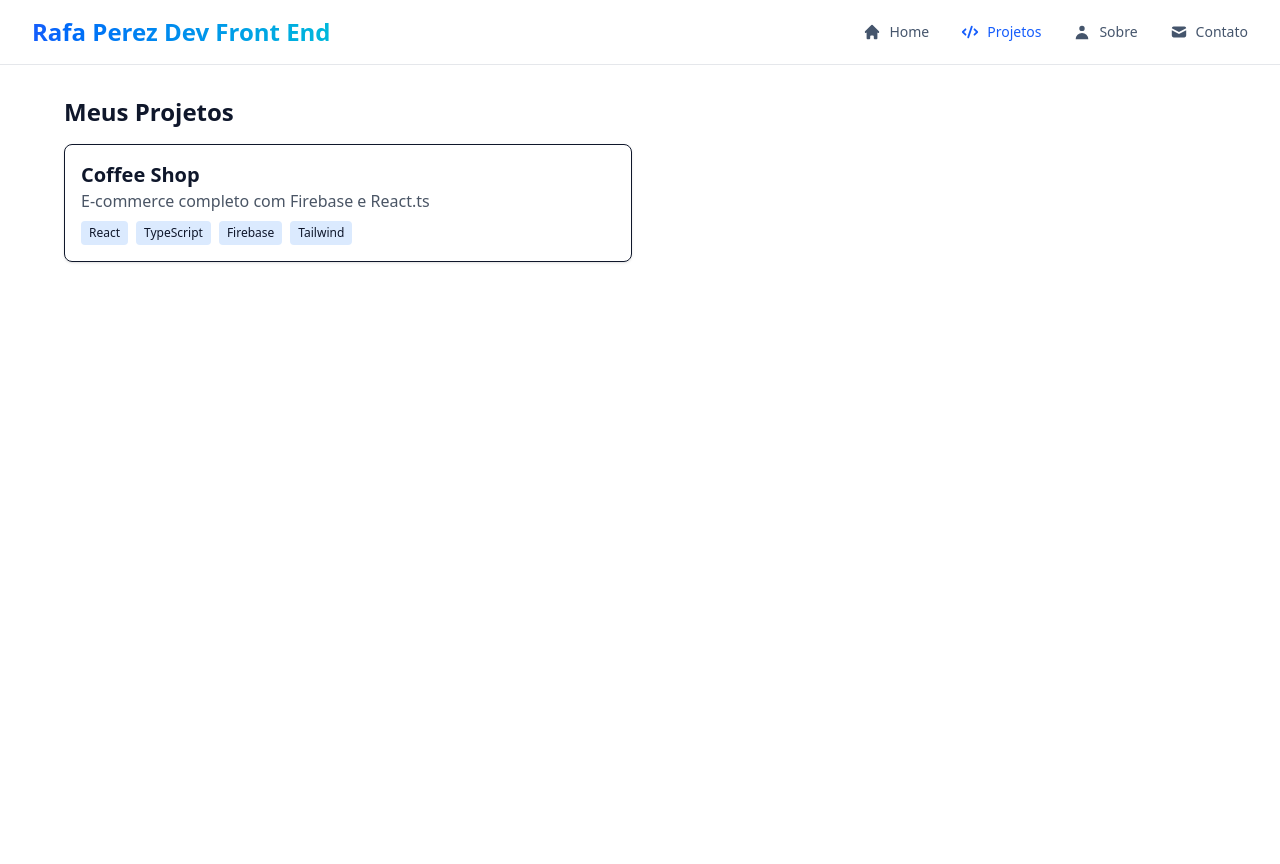
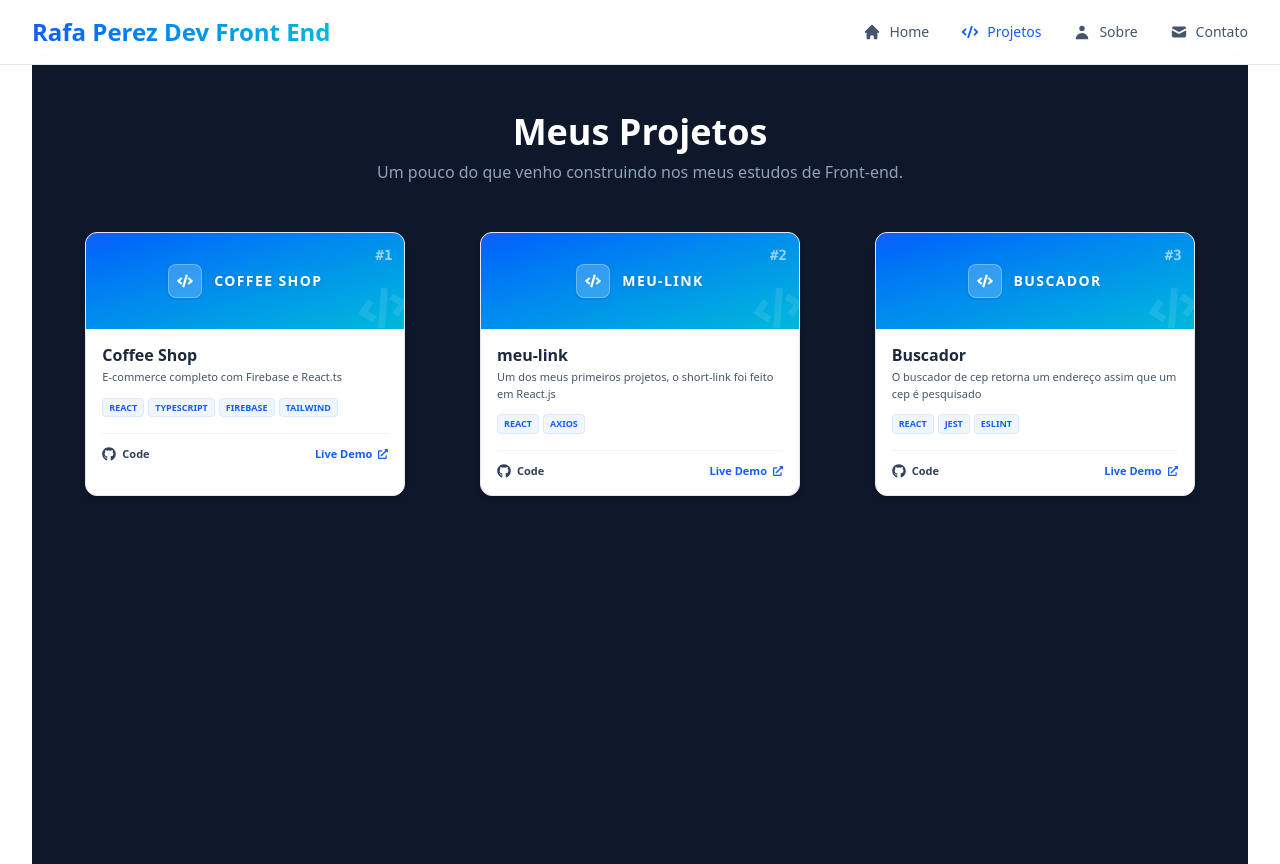
Before and after one commit to rafajperez/portfolio_rafajp, a React (Vite) app: page /projects in a window 1280 px wide. Before the commit the page ends 800 px from the top, so only its background shows below. Built offline with nearby package versions, Linux system fonts and the light colour scheme.

Commit message:
feature home

```diff
--- a/src/components/common/ProjectCard.tsx
+++ b/src/components/common/ProjectCard.tsx
@@ -1,54 +1,88 @@
-import { FaGithub, FaExternalLinkAlt } from "react-icons/fa";
+import { FaGithub, FaExternalLinkAlt, FaCode } from "react-icons/fa";
 import { type Project } from "../../types/project";
+
 interface ProjectCardProps {
   project: Project;
 }
 
 const ProjectCard = ({ project }: ProjectCardProps) => {
   return (
-    <div className="bg-white dark:bg-slate-800 rounded-xl overflow-hidden shadow-lg hover:shadow-2xl transition-shadow border border-gray-200 dark:border-slate-700">
-      {/* Espaço para Imagem - se não tiver, usa um placeholder colorido */}
-      <div className="h-48 bg-linear-to-br from-blue-500 to-purple-600 flex items-center justify-center text-white font-bold">
+    <div className="bg-white dark:bg-slate-800 rounded-xl overflow-hidden shadow-md hover:shadow-xl transition-all duration-300 border border-gray-200 dark:border-slate-700 flex flex-col w-full max-w-[320px] mx-auto">
+      {/* Header Compacto - Reduzido para h-24 */}
+      <div className="h-24 bg-gradient-to-br from-blue-600 to-cyan-500 flex items-center justify-center text-white relative px-4 overflow-hidden shrink-0">
+        {/* Ícone de fundo ainda menor */}
+        <FaCode
+          size={50}
+          className="absolute -bottom-1 -right-1 opacity-10 -rotate-12"
+        />
+
         {project.imageUrl ? (
-          <img src={project.imageUrl} alt={project.title} />
+          <img
+            src={project.imageUrl}
+            alt={project.title}
+            className="absolute inset-0 w-full h-full object-cover"
+          />
         ) : (
-          project.title
+          <div className="relative z-10 flex items-center gap-3">
+            {/* Círculo do ícone bem pequeno agora */}
+            <div className="bg-white/20 p-2 rounded-lg backdrop-blur-md border border-white/30 shadow-sm">
+              <FaCode size={16} className="text-white" />
+            </div>
+
+            {/* Nome do projeto ao lado do ícone */}
+            <span className="text-sm font-bold uppercase tracking-widest drop-shadow-sm">
+              {project.title}
+            </span>
+          </div>
         )}
+
+        <span className="absolute top-3 right-3 text-[14px] font-mono font-bold text-white/60">
+          #{project.id}
+        </span>
       </div>
-      <div className="p-6">
-        <h3 className="text-xl font-bold mb-2">{project.title}</h3>
-        <p className="text-slate-600 dark:text-slate-400 text-sm mb-4 line-clamp-2">
-          {project.description}
-        </p>
-        {/* Tags de Tecnologias */}
-        <div className="flex flex-wrap gap-2 mb-6">
+
+      {/* Conteúdo Proporcional */}
+      <div className="p-4 flex flex-col gap-3">
+        <div>
+          <h3 className="text-base font-bold text-slate-800 dark:text-white leading-tight">
+            {project.title}
+          </h3>
+          <p className="text-slate-600 dark:text-slate-400 text-[11px] mt-1 line-clamp-2">
+            {project.description}
+          </p>
+        </div>
+
+        {/* Tags */}
+        <div className="flex flex-wrap gap-1">
           {project.technologies.map((tech) => (
             <span
               key={tech}
-              className="px-2 py-1 text-xs font-medium bg-blue-100 dark:bg-blue-900 text-blue-600 dark:text-blue-300 rounded-md"
+              className="px-1.5 py-0.5 text-[9px] font-bold uppercase bg-blue-50 dark:bg-blue-900/20 text-blue-600 dark:text-blue-300 rounded border border-blue-100 dark:border-blue-800/50"
             >
               {tech}
             </span>
           ))}
         </div>
-        {/* Links */}
-        <div className="flex justify-between items-center">
+
+        {/* Rodapé */}
+        <div className="flex justify-between items-center pt-3 border-t border-gray-100 dark:border-slate-700 mt-1">
           <a
             href={project.githubUrl}
             target="_blank"
             rel="noreferrer"
-            className="flex items-center gap-2 text-sm font-semibold hover:text-blue-500 transition-colors"
+            className="flex items-center gap-1.5 text-[11px] font-semibold text-slate-700 dark:text-slate-300 hover:text-blue-600 transition-colors"
           >
-            <FaGithub size={20} /> Code
+            <FaGithub size={14} /> Code
           </a>
+
           {project.deployUrl && (
             <a
               href={project.deployUrl}
               target="_blank"
               rel="noreferrer"
-              className="flex items-center gap-2 text-sm font-semibold text-blue-600 hover:text-blue-400 transition-colors"
+              className="flex items-center gap-1.5 text-[11px] font-bold text-blue-600 dark:text-blue-400"
             >
-              <FaExternalLinkAlt size={16} /> Live Demo
+              Live Demo <FaExternalLinkAlt size={10} />
             </a>
           )}
         </div>
--- a/src/pages/Home/index.tsx
+++ b/src/pages/Home/index.tsx
@@ -1,5 +1,81 @@
+import { FaArrowRight, FaDownload } from "react-icons/fa";
+import { Link } from "react-router-dom";
+
 const Home = () => {
-  return <div>Home</div>;
+  return (
+    <section className="min-h-[calc(100vh-80px)] flex flex-col items-center justify-center bg-slate-900 px-6 py-20 overflow-hidden relative">
+      {/* Detalhe de fundo: Um brilho sutil atrás do texto */}
+      <div className="absolute top-1/2 left-1/2 -translate-x-1/2 -translate-y-1/2 w-125 h-125 bg-blue-600/10 blur-[120px] rounded-full -z-10" />
+
+      <div className="max-w-4xl mx-auto text-center">
+        {/* Badge de Status */}
+        <div className="inline-flex items-center gap-2 px-3 py-1 rounded-full bg-white border border-slate-700 text-blue-400 text-[12px] font-bold uppercase tracking-[0.2em] mb-8 animate-fade-in">
+          <span className="relative flex h-2 w-2">
+            <span className="animate-ping absolute inline-flex h-full w-full rounded-full bg-blue-400 opacity-75"></span>
+            <span className="relative inline-flex rounded-full h-2 w-2 bg-blue-500"></span>
+          </span>
+          Open for Work
+        </div>
+
+        {/* Título Principal */}
+        <h1 className="text-5xl md:text-7xl font-black text-white mb-6 tracking-tighter leading-[1.1]">
+          Construindo o futuro do <br />
+          <span className="bg-linear-to-r from-blue-600 to-cyan-500 bg-clip-text text-transparent">
+            Front-end
+          </span>
+        </h1>
+
+        {/* Descrição */}
+        <p className="text-slate-400 text-lg md:text-xl max-w-2xl mx-auto mb-10 leading-relaxed">
+          Olá, eu sou o{" "}
+          <span className="text-white font-medium">Rafael Perez</span>.
+          especialista em criar interfaces e sistemas de alta performance,
+          começando a estudar automação de processos de entrega para entrar no
+          mundo DevOps.
+        </p>
+
+        {/* Botões de Ação */}
+        <div className="flex flex-col sm:flex-row items-center justify-center gap-4">
+          <Link
+            to="/projects"
+            className="group flex items-center gap-2 bg-linear-to-r from-blue-600 to-cyan-500 text-white px-6 py-4 rounded-xl font-bold transition-all hover:scale-105 shadow-lg shadow-blue-500/20 w-full sm:w-auto"
+          >
+            Ver Projetos
+            <FaArrowRight
+              size={14}
+              className="group-hover:translate-x-1 transition-transform"
+            />
+          </Link>
+
+          <a
+            href="https://1drv.ms/b/c/a5f232627018e51d/IQBsrScWugfcT6-hY0PzpDLrAVbNRCkth9R_yHKWz2aMPVQ?e=QAV29q"
+            target="_blank"
+            rel="noopener noreferrer"
+            className="flex items-center gap-2 bg-linear-to-r from-blue-600 to-cyan-500 text-white border border-slate-700 px-6 py-4 rounded-xl font-bold transition-all hover:bg-slate-700 w-full sm:w-auto"
+          >
+            Download CV
+            <FaDownload size={14} />
+          </a>
+        </div>
+      </div>
+
+      {/* Mini resumo de stacks no rodapé da Home */}
+      <div className="absolute  bottom-2 left-0 right-0 hidden md:block">
+        <p className="text-slate-500 text-[12px] uppercase tracking-[0.5em] text-center mb-4">
+          Tecnologias principais:
+        </p>
+        <div className="flex justify-center gap-8 opacity-40 grayscale hover:grayscale-0 transition-all duration-500 text-white text-sm font-mono">
+          <span>REACT.JS</span>
+          <span>TYPESCRIPT</span>
+          <span>NEXT</span>
+          <span>TAILWIND</span>
+          <span>STYLED COMPONENT</span>
+          <span>NODE.JS</span>
+          <span>GIT</span>
+        </div>
+      </div>
+    </section>
+  );
 };
 
 export default Home;
--- a/src/pages/Projects/index.tsx
+++ b/src/pages/Projects/index.tsx
@@ -1,3 +1,4 @@
+import ProjectCard from "../../components/common/ProjectCard";
 import { type Project } from "../../types/project";
 
 const Projects = () => {
@@ -7,32 +8,47 @@ const Projects = () => {
       title: "Coffee Shop",
       description: "E-commerce completo com Firebase e React.ts",
       technologies: ["React", "TypeScript", "Firebase", "Tailwind"],
-      githubUrl: "https://github.com/seu-usuario/coffee-shop",
-      deployUrl: "https://coffee-shop-demo.vercel.app",
+      githubUrl: "https://github.com/rafajperez/e-commerce",
+      deployUrl: "https://e-commerce-six-brown.vercel.app/",
+    },
+    {
+      id: 2,
+      title: "meu-link",
+      description:
+        "Um dos meus primeiros projetos, o short-link foi feito em React.js",
+      technologies: ["React", "Axios"],
+      githubUrl: "https://github.com/rafajperez/shortlinks",
+      deployUrl: "https://meu-link-five.vercel.app/",
+    },
+    {
+      id: 3,
+      title: "Buscador",
+      description:
+        "O buscador de cep retorna um endereço assim que um cep é pesquisado",
+      technologies: ["React", "Jest", "Eslint"],
+      githubUrl: "https://github.com/rafajperez/buscador",
+      deployUrl: "https://buscador-tau-one.vercel.app/",
     },
   ];
+
   return (
-    <div className="p-8">
-      <h1 className="text-2xl font-bold mb-4">Meus Projetos</h1>
-      <div className="grid grid-cols-1 md:grid-cols-2 gap-4">
-        {myProjects.map((project) => (
-          <div key={project.id} className="border p-4 rounded-lg shadow-sm">
-            <h2 className="text-xl font-semibold">{project.title}</h2>
-            <p className="text-gray-600">{project.description}</p>
-            <div className="flex gap-2 mt-2">
-              {project.technologies.map((tech) => (
-                <span
-                  key={tech}
-                  className="text-xs bg-blue-100 px-2 py-1 rounded"
-                >
-                  {tech}
-                </span>
-              ))}
-            </div>
-          </div>
-        ))}
+    <section className="min-h-screen bg-slate-900 py-12 px-6">
+      <div className="max-w-6xl mx-auto text-white">
+        <header className="mb-12 text-center">
+          <h1 className="text-4xl font-bold mb-2">Meus Projetos</h1>
+          <p className="text-slate-400">
+            Um pouco do que venho construindo nos meus estudos de Front-end.
+          </p>
+        </header>
+
+        {/* Aqui está o segredo: O grid chama o componente pronto */}
+        <div className="grid grid-cols-1 md:grid-cols-2 lg:grid-cols-3 gap-8">
+          {myProjects.map((project) => (
+            <ProjectCard key={project.id} project={project} />
+          ))}
+        </div>
       </div>
-    </div>
+    </section>
   );
 };
 
```
